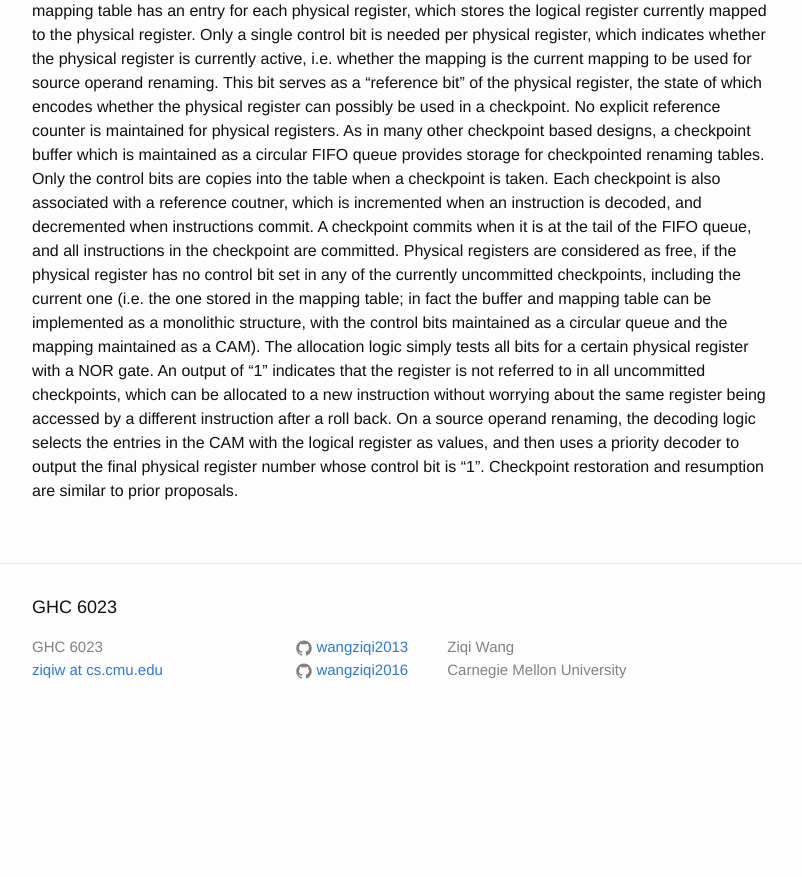
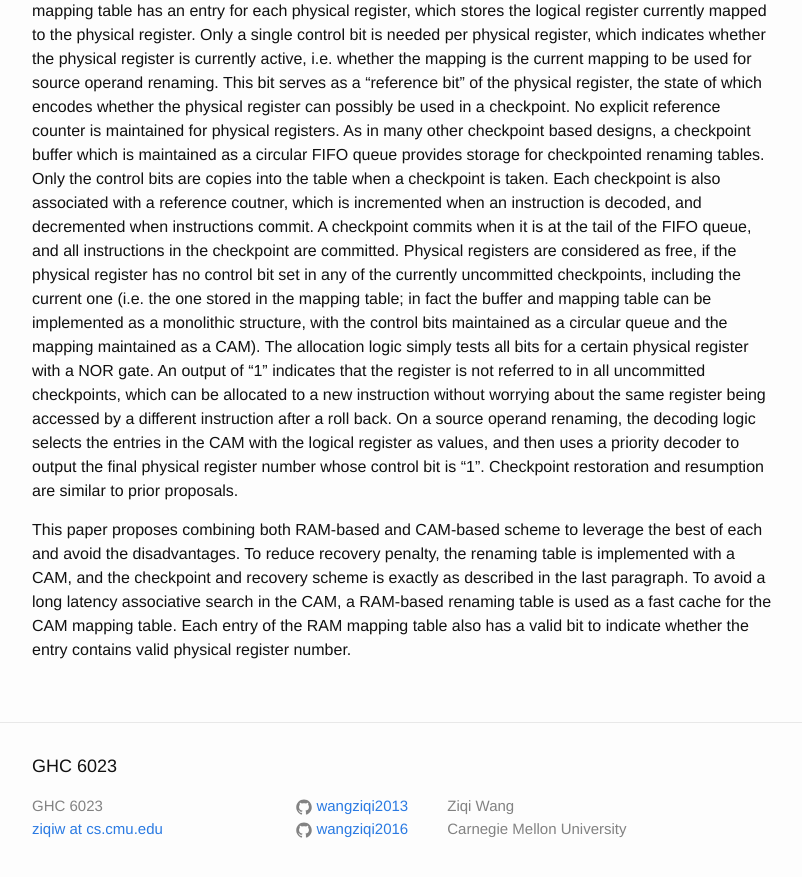
Before and after one commit to wangziqi2013/wangziqi2013.github.io, a Jekyll site: the page built from _posts/2019-09-13-efficient-reg-renaming-and-recovery-for-hp-cpu.markdown, in a window 1280 px wide and 900 px high, scrolled down 1645 px. Shown: the top 877 px of the window, without its empty margins (238-1040 px from the left). Built offline with Jekyll 4.4.1, drawn with Linux system fonts in a browser that asks for light colours; before the commit the page ends 2386 px from its top, so only the background shows below that.

Commit message:
Adding proposal

```diff
--- a/_posts/2019-09-13-efficient-reg-renaming-and-recovery-for-hp-cpu.markdown
+++ b/_posts/2019-09-13-efficient-reg-renaming-and-recovery-for-hp-cpu.markdown
@@ -69,3 +69,9 @@ all uncommitted checkpoints, which can be allocated to a new instruction without
 being accessed by a different instruction after a roll back. On a source operand renaming, the decoding logic selects
 the entries in the CAM with the logical register as values, and then uses a priority decoder to output the final physical
 register number whose control bit is "1". Checkpoint restoration and resumption are similar to prior proposals.
+
+This paper proposes combining both RAM-based and CAM-based scheme to leverage the best of each and avoid the disadvantages.
+To reduce recovery penalty, the renaming table is implemented with a CAM, and the checkpoint and recovery scheme is exactly
+as described in the last paragraph. To avoid a long latency associative search in the CAM, a RAM-based renaming table is
+used as a fast cache for the CAM mapping table. Each entry of the RAM mapping table also has a valid bit to indicate whether
+the entry contains valid physical register number.
```
